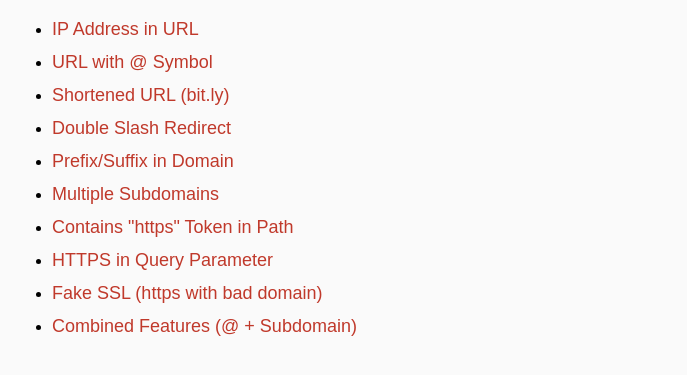
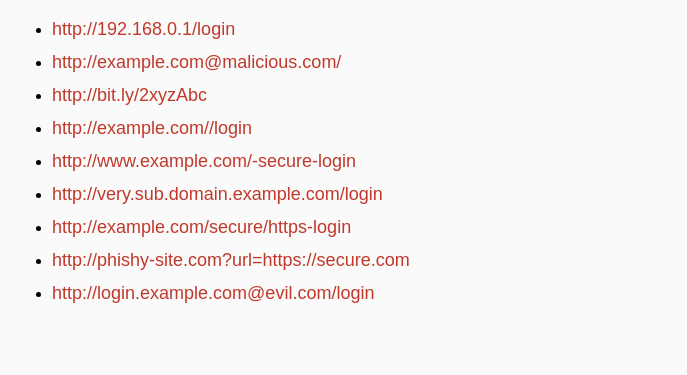
Before and after one commit to an-tonic/phishing-extention, a plain HTML site: page index.html in a window 1280 px wide. Shown: the part 99-474 px from the top of the page, without its empty margins (6-693 px from the left). Drawn offline with Linux system fonts and the light colour scheme.

Commit message:
Update index.html

```diff
--- a/index.html
+++ b/index.html
@@ -34,16 +34,15 @@
 <h1>Test Links with Suspicious URL Features</h1>
 
 <ul>
-    <li><a href="http://192.168.0.1/login">IP Address in URL</a></li>
-    <li><a href="http://example.com@malicious.com/">URL with @ Symbol</a></li>
-    <li><a href="http://bit.ly/2xyzAbc">Shortened URL (bit.ly)</a></li>
-    <li><a href="http://example.com//login">Double Slash Redirect</a></li>
-    <li><a href="http://www.example.com/-secure-login">Prefix/Suffix in Domain</a></li>
-    <li><a href="http://very.sub.domain.example.com/login">Multiple Subdomains</a></li>
-    <li><a href="http://example.com/secure/https-login">Contains "https" Token in Path</a></li>
-    <li><a href="http://phishy-site.com?url=https://secure.com">HTTPS in Query Parameter</a></li>
-    <li><a href="https://insecure-example.com">Fake SSL (https with bad domain)</a></li>
-    <li><a href="http://login.example.com@evil.com/login">Combined Features (@ + Subdomain)</a></li>
+    <li><a href="http://192.168.0.1/login">http://192.168.0.1/login</a></li>
+    <li><a href="http://example.com@malicious.com/">http://example.com@malicious.com/</a></li>
+    <li><a href="http://bit.ly/2xyzAbc">http://bit.ly/2xyzAbc</a></li>
+    <li><a href="http://example.com//login">http://example.com//login</a></li>
+    <li><a href="http://www.example.com/-secure-login">http://www.example.com/-secure-login</a></li>
+    <li><a href="http://very.sub.domain.example.com/login">http://very.sub.domain.example.com/login</a></li>
+    <li><a href="http://example.com/secure/https-login">http://example.com/secure/https-login</a></li>
+    <li><a href="http://phishy-site.com?url=https://secure.com">http://phishy-site.com?url=https://secure.com</a></li>
+    <li><a href="http://login.example.com@evil.com/login">http://login.example.com@evil.com/login</a></li>
 </ul>
 
 </body>
```
